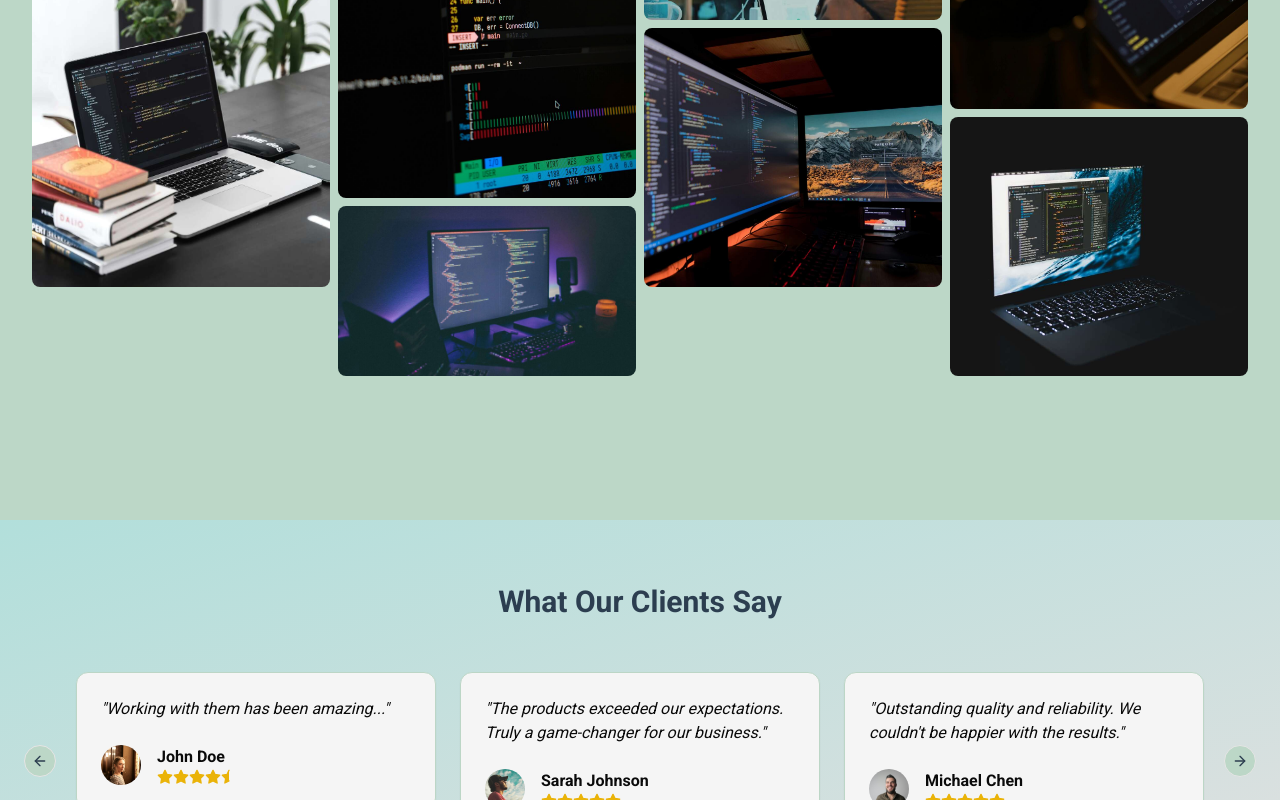
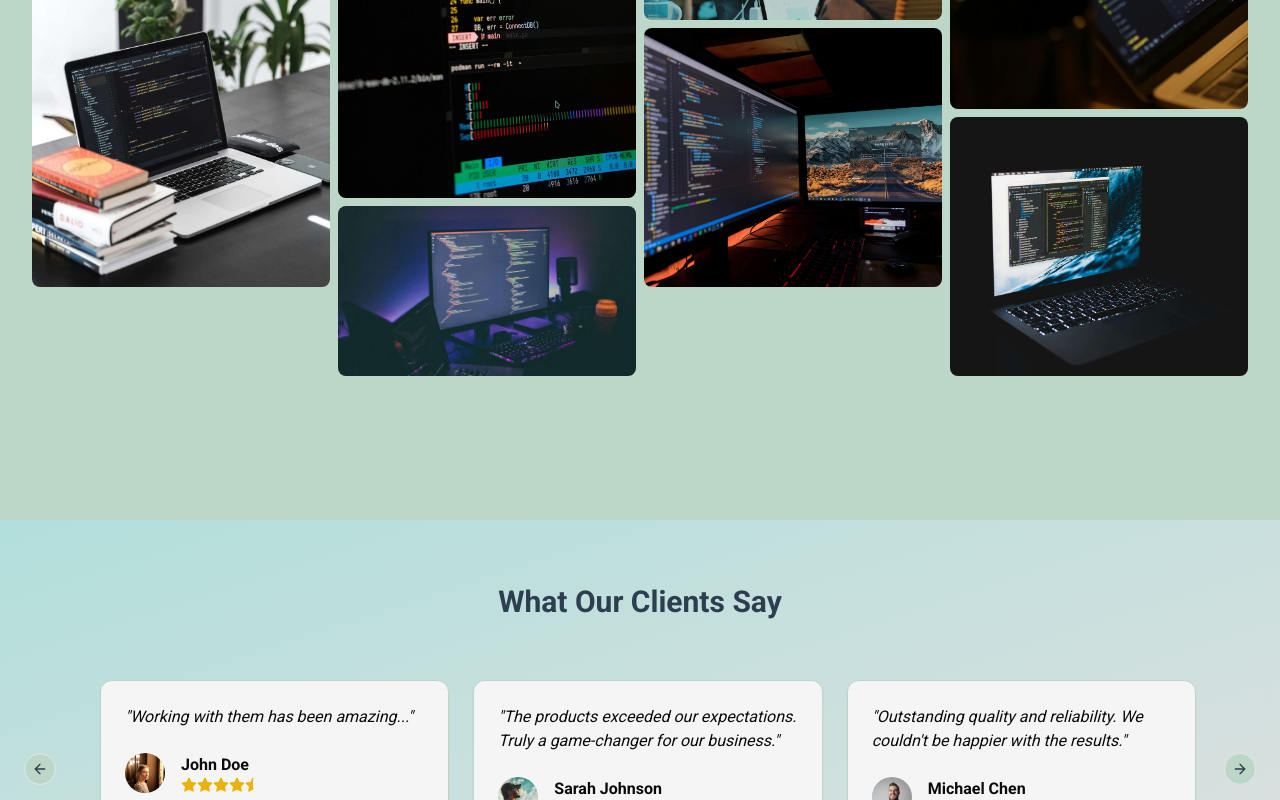
Before and after one commit to shyjuezy/sweet-creek-market, a Next.js app: page / in a window 1280 px wide. Shown: the part 2000-2800 px from the top of the page. Built offline with nearby package versions, Linux system fonts and the light colour scheme.

Commit message:
fixed the padding to review section.

```diff
--- a/src/components/testimonial-section.tsx
+++ b/src/components/testimonial-section.tsx
@@ -53,10 +53,10 @@ const TestimonialSection = () => {
                         align: "start",
                     }}
                     plugins={[plugin.current]}
-                    className="w-full"
+                    className="mt-6 w-full px-4 md:px-0"
                 >
                     <CarouselPrevious className="-left-6 size-7 xl:-left-12 xl:size-8" />
-                    <CarouselContent className="pb-4 items-stretch">
+                    <CarouselContent className="pb-4 m-2 items-stretch">
                         {testimonials.map((testimonial, index) => (
                             <CarouselItem key={index} className="md:basis-1/3 h-full">
                                 <div className="p-1 h-full">
```
